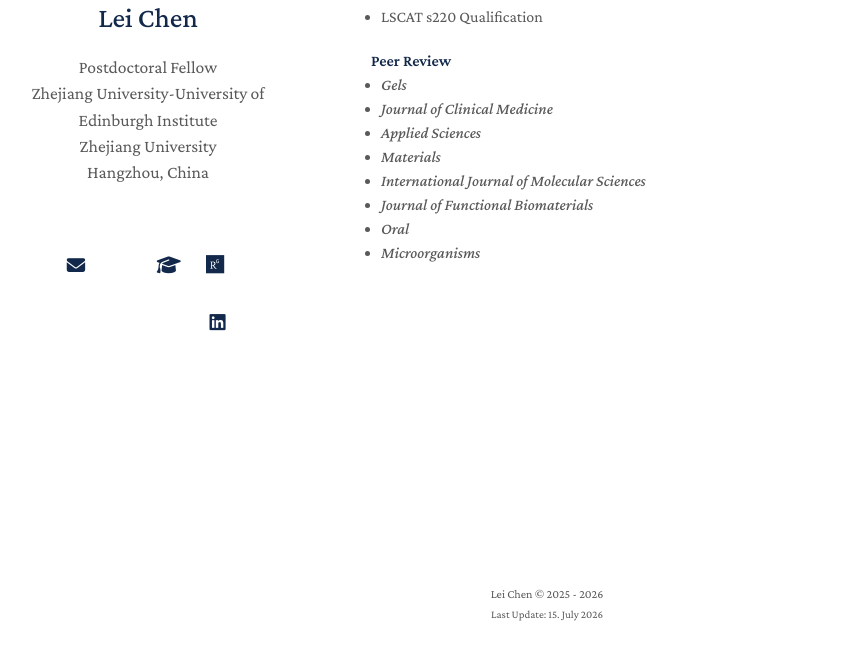
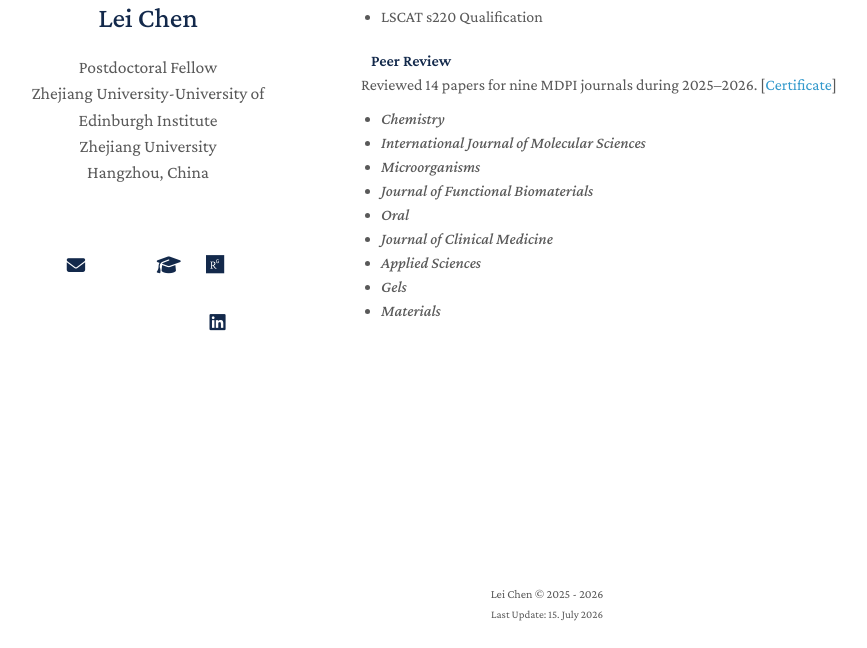
Before and after one commit to alexchanCL/alexchancl.github.io, a Jekyll site: the page built from services.md, in a window 1280 px wide, cut to the strip 252-900 px from the top of the page. Shown: the whole strip, without its empty margins (93-960 px from the left). Built offline with Jekyll 4.4.1, drawn with Linux system fonts in a browser that asks for light colours; a style sheet for code colours, icons or effects is not loaded.

Commit message:
update
update

```diff
--- a/_includes/services.md
+++ b/_includes/services.md
@@ -16,13 +16,18 @@
 
 
 <h4 style="margin:0 10px 0;">Peer Review</h4>
+<p style="margin:0 0 10px;">
+  Reviewed 14 papers for nine MDPI journals during 2025–2026.
+  [<a href="{{ '/assets/files/reviewer-certificates/MDPI_Reviewer_Certificate_2025-2026.pdf' | relative_url }}" target="_blank" rel="noopener noreferrer">Certificate</a>]
+</p>
 <ul style="margin:0 0 20px; padding-left: 20px;">
-  <li><em>Gels</em></li>
+  <li><em>Chemistry</em></li>
+  <li><em>International Journal of Molecular Sciences</em></li>
+  <li><em>Microorganisms</em></li>
+  <li><em>Journal of Functional Biomaterials</em></li>
+  <li><em>Oral</em></li>
   <li><em>Journal of Clinical Medicine</em></li>
   <li><em>Applied Sciences</em></li>
+  <li><em>Gels</em></li>
   <li><em>Materials</em></li>
-  <li><em>International Journal of Molecular Sciences</em></li>
-  <li><em>Journal of Functional Biomaterials</em></li>
-  <li><em>Oral</em></li>
-  <li><em>Microorganisms</em></li>
 </ul>
```
Also changed, not shown: 1 other file.
